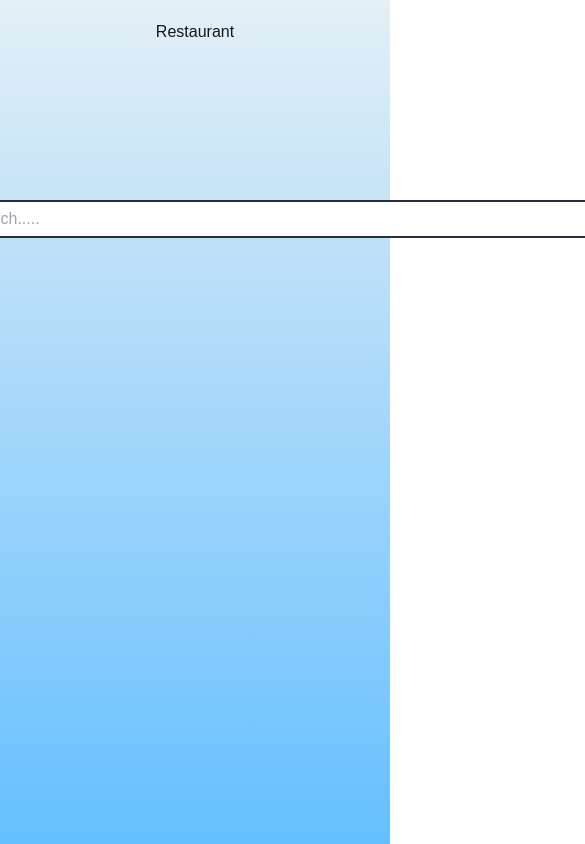
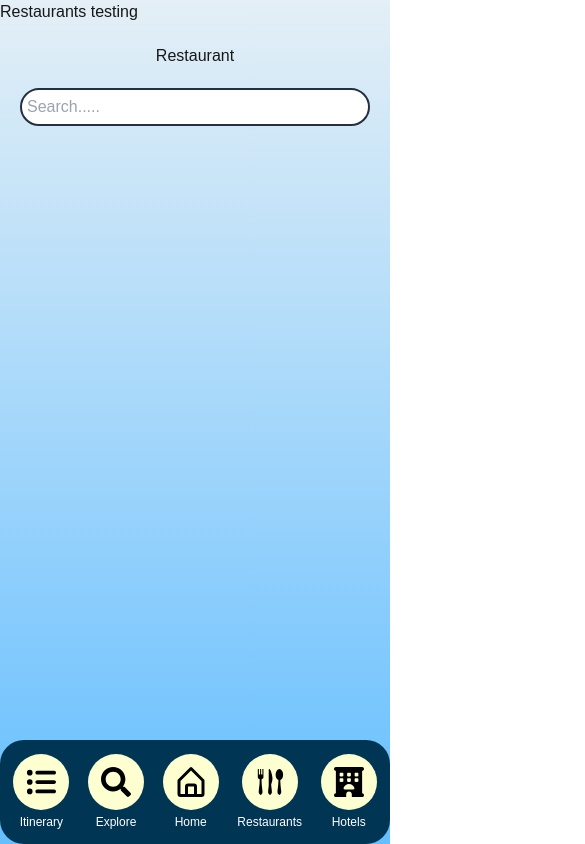
Before and after one commit to KhushiChoksi/CPSC481_T8G2, a Next.js app in the folder travel-app/: page /restaurants in a window 390 px wide. Shown: the top 844 px of the page, 585 px wide, since content can reach past the window. Built offline with nearby package versions, Linux system fonts and the light colour scheme.

Commit message:
made search bar, imported into pages with search bar, mobile friendly

```diff
--- /dev/null
+++ b/travel-app/src/app/components/SearchBar.tsx
@@ -0,0 +1,34 @@
+export default function SeachBar() {
+    return (
+        <section style={{ padding: '20px', textAlign: 'center' }}>
+        <h1>Restaurant</h1>
+        <div style={{
+          display: 'flex',
+          justifyContent: 'center',
+          marginTop: '20px',
+
+        }}>
+          <input
+            type="text"
+            placeholder="Search....."
+            style={{
+              width: '590%',
+              padding: '5px',
+              fontSize: '16px',
+              borderRadius: '20px',
+              border: '2px solid #252F40',
+            }}
+          />
+        </div>
+        <style>
+        {`
+          @media (max-width: 600px) {
+            input {
+              width: 80%; // Adjust width for smaller screens
+            }
+          }
+        `}
+      </style>
+      </section>
+      );
+}
--- a/travel-app/src/app/explore/page.tsx
+++ b/travel-app/src/app/explore/page.tsx
@@ -1,10 +1,11 @@
 import Navbar from "../components/Navbar";
-
+import SearchBar from "../components/SearchBar";
 export default function ExplorePage() {
   return (
     <div>
       <p>Explore testing</p>
       <Navbar/>
+      <SearchBar/>
     </div>
   );
 }
--- a/travel-app/src/app/hotels/page.tsx
+++ b/travel-app/src/app/hotels/page.tsx
@@ -1,10 +1,11 @@
 import Navbar from "../components/Navbar";
-
+import SearchBar from "../components/SearchBar";
 export default function HotelsPage() {
     return (
       <div>
         <p>Hotels testing</p>
         <Navbar/>
+        <SearchBar/>
       </div>
     );
 }
--- a/travel-app/src/app/itinerary/page.tsx
+++ b/travel-app/src/app/itinerary/page.tsx
@@ -5,6 +5,7 @@ export default function ItineraryPage() {
       <div>
         <p>Itinerary testing</p>
         <Navbar/>
+
       </div>
     );
   }
--- a/travel-app/src/app/restaurants/page.tsx
+++ b/travel-app/src/app/restaurants/page.tsx
@@ -1,28 +1,12 @@
 import Navbar from "../components/Navbar";
+import SearchBar from "../components/SearchBar";
 
 export default function RestaurantsPage() {
-  return (
-    <section style={{ padding: '20px', textAlign: 'center' }}>
-    <h1>Restaurant</h1>
-    <div style={{
-      position : 'absolute',
-      top : '200px',
-      left : '18%',
-      transform: 'translateX(-50%)',
-
-    }}>
-      <input
-        type="text"
-        placeholder="Search....."
-        style={{
-          width: '590%',
-          padding: '5px',
-          fontSize: '16px',
-          borderRadius: '20px',
-          border: '2px solid #252F40',
-        }}
-      />
-    </div>
-  </section>
-  );
-}
+    return (
+      <div>
+        <p>Restaurants testing</p>
+        <Navbar/>
+        <SearchBar/>
+      </div>
+    );
+  }
```
